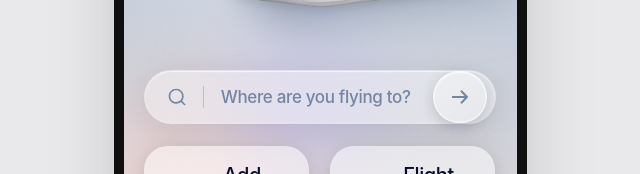
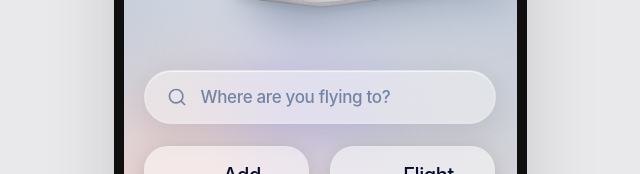
Before and after one commit to junghip/AIRA-app, a React (Vite) app: page / in a window 1280 px wide. Shown: the part 530-704 px from the top of the page, without its empty margins (320-960 px from the left). Built offline with nearby package versions, Linux system fonts and the light colour scheme; a web font is replaced by a local one.

Commit message:
홈 검색창을 아이콘 + 안내 문구만 남긴 형태로 정리
Co-Authored-By: Claude Opus 5.5 <noreply@anthropic.com>

```diff
--- a/src/screens/Home.css
+++ b/src/screens/Home.css
@@ -131,11 +131,11 @@
   left: calc(50% - 176.5px);
   display: flex;
   align-items: center;
-  gap: 16.6px;
+  gap: 14px;
   width: 352px;
   max-width: calc(100% - 40px);
-  padding: 0 0 0 22px;
-  padding-right: 8px;
+  height: 54px;
+  padding: 0 22px;
   border: 1px solid rgba(255, 255, 255, 0.03);
   border-radius: 999px;
   background: rgba(255, 255, 255, 0.4);
@@ -147,14 +147,9 @@
     inset 0 -1px 1px rgba(255, 255, 255, 0.16);
 }
 
-.search__divider {
-  flex: none;
-  width: 1px;
-  height: 22px;
-  background: rgba(116, 132, 163, 0.4);
-}
-
 .search__input {
+  -webkit-appearance: none;
+  appearance: none;
   flex: 1;
   min-width: 0;
   border: 0;
@@ -167,23 +162,12 @@
   color: var(--color-ink);
 }
 
+.search__input::-webkit-search-cancel-button {
+  display: none;
+}
+
 .search__input::placeholder {
   color: var(--color-sub);
-}
-
-.search__go {
-  display: grid;
-  flex: none;
-  place-items: center;
-  width: 54px;
-  height: 52px;
-  border: 1px solid rgba(255, 255, 255, 0.58);
-  border-radius: 26px;
-  background: linear-gradient(146deg, rgba(255, 255, 255, 0.42) 6%, rgba(255, 255, 255, 0.18) 94%);
-  box-shadow:
-    0 4px 14px rgba(10, 20, 34, 0.18),
-    inset 0 1px 1px rgba(255, 255, 255, 0.8),
-    inset 0 -1px 1px rgba(255, 255, 255, 0.2);
 }
 
 /* 두 개의 카드 버튼 */
--- a/src/screens/Home.tsx
+++ b/src/screens/Home.tsx
@@ -5,7 +5,6 @@ import airaLogo from '../assets/common/aira-logo.svg'
 import carGlow from '../assets/home/car-glow.svg'
 import carShadow from '../assets/home/car-shadow.svg'
 import carSide from '../assets/home/car-side.png'
-import arrowRight from '../assets/icons/arrow-right.svg'
 import chevron from '../assets/icons/chevron.svg'
 import bellIcon from '../assets/icons/notification-fill.svg'
 import searchIcon from '../assets/icons/search-line.svg'
@@ -131,11 +130,7 @@ export default function Home() {
 
       <motion.form className="search" variants={riseIn} onSubmit={(e) => e.preventDefault()}>
         <Icon src={searchIcon} width={20} color="var(--color-sub)" />
-        <span className="search__divider" />
-        <input className="search__input" type="text" placeholder="Where are you flying to?" aria-label="Where are you flying to?" />
-        <motion.button className="search__go" type="submit" aria-label="Search" whileTap={{ scale: 0.9 }} transition={spring}>
-          <img src={arrowRight} width={16} height={13.414} alt="" />
-        </motion.button>
+        <input className="search__input" type="search" enterKeyHint="search" placeholder="Where are you flying to?" aria-label="Where are you flying to?" />
       </motion.form>
 
       <motion.div className="home__actions" variants={riseIn}>
```
Also changed, not shown: src/assets/icons/arrow-right.svg (deleted).
